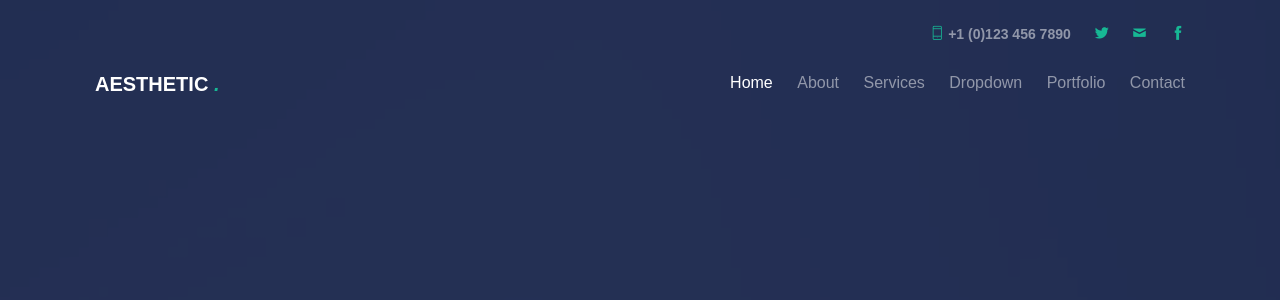
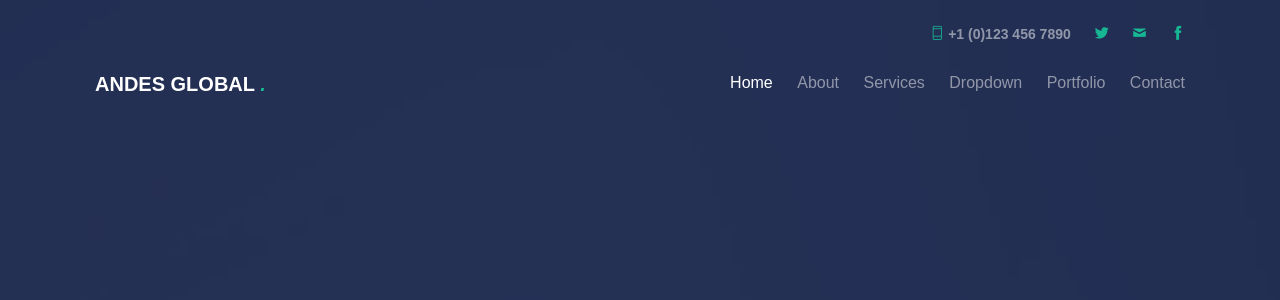
Before and after one commit to martinkelly23/andes-web, a Symfony app: template templates/index.html.twig in a window 1280 px wide. Shown: the top 300 px of the page. Run offline with Twig, Linux system fonts and the light colour scheme; the template is opened without the code that fills it, so the values that code supplies are empty; some libraries are stand-ins or nearby versions; some web fonts are replaced.

Commit message:
Feat: Tab title added.
The tab tittle Andes Global was added for the nav.

```diff
--- a/templates/index.html.twig
+++ b/templates/index.html.twig
@@ -1,18 +1,17 @@
 <!DOCTYPE HTML>
 <!--
-	Aesthetic by gettemplates.co
-	Twitter: http://twitter.com/gettemplateco
-	URL: http://gettemplates.co
+	Andes Global by andesglobal.com
+	URL: http://andesglobal.com
 -->
 <html>
 	<head>
 	<meta charset="utf-8">
 	<meta http-equiv="X-UA-Compatible" content="IE=edge">
-	<title>Aesthetic &mdash; Free Website Template, Free HTML5 Template by gettemplates.co</title>
+	<title>Andes Global &mdash; HOME</title>
 	<meta name="viewport" content="width=device-width, initial-scale=1">
-	<meta name="description" content="Free HTML5 Website Template by gettemplates.co" />
-	<meta name="keywords" content="free website templates, free html5, free template, free bootstrap, free website template, html5, css3, mobile first, responsive" />
-	<meta name="author" content="gettemplates.co" />
+	<meta name="description" content="Andes Global company website and blog." />
+	<meta name="keywords" content="andes global, andes company, andes leads, andes software, andes website, andes marketing, andes solutions, andes it, andes" />
+	<meta name="author" content="andesglobal.com" />
 
   	<!-- Facebook and Twitter integration -->
 	<meta property="og:title" content=""/>
@@ -48,10 +47,6 @@
 
 	<!-- Modernizr JS -->
 	<script src="js/modernizr-2.6.2.min.js"></script>
-	<!-- FOR IE9 below -->
-	<!--[if lt IE 9]>
-	<script src="js/respond.min.js"></script>
-	<![endif]-->
 
 	</head>
 	<body>
@@ -73,7 +68,7 @@
 			</div>
 			<div class="row">
 				<div class="col-sm-4 col-xs-12">
-					<div id="gtco-logo"><a href="index.html">Aesthetic <em>.</em></a></div>
+					<div id="gtco-logo"><a href="index.html">Andes Global <em>.</em></a></div>
 				</div>
 				<div class="col-xs-8 text-right menu-1">
 					<ul>
```
